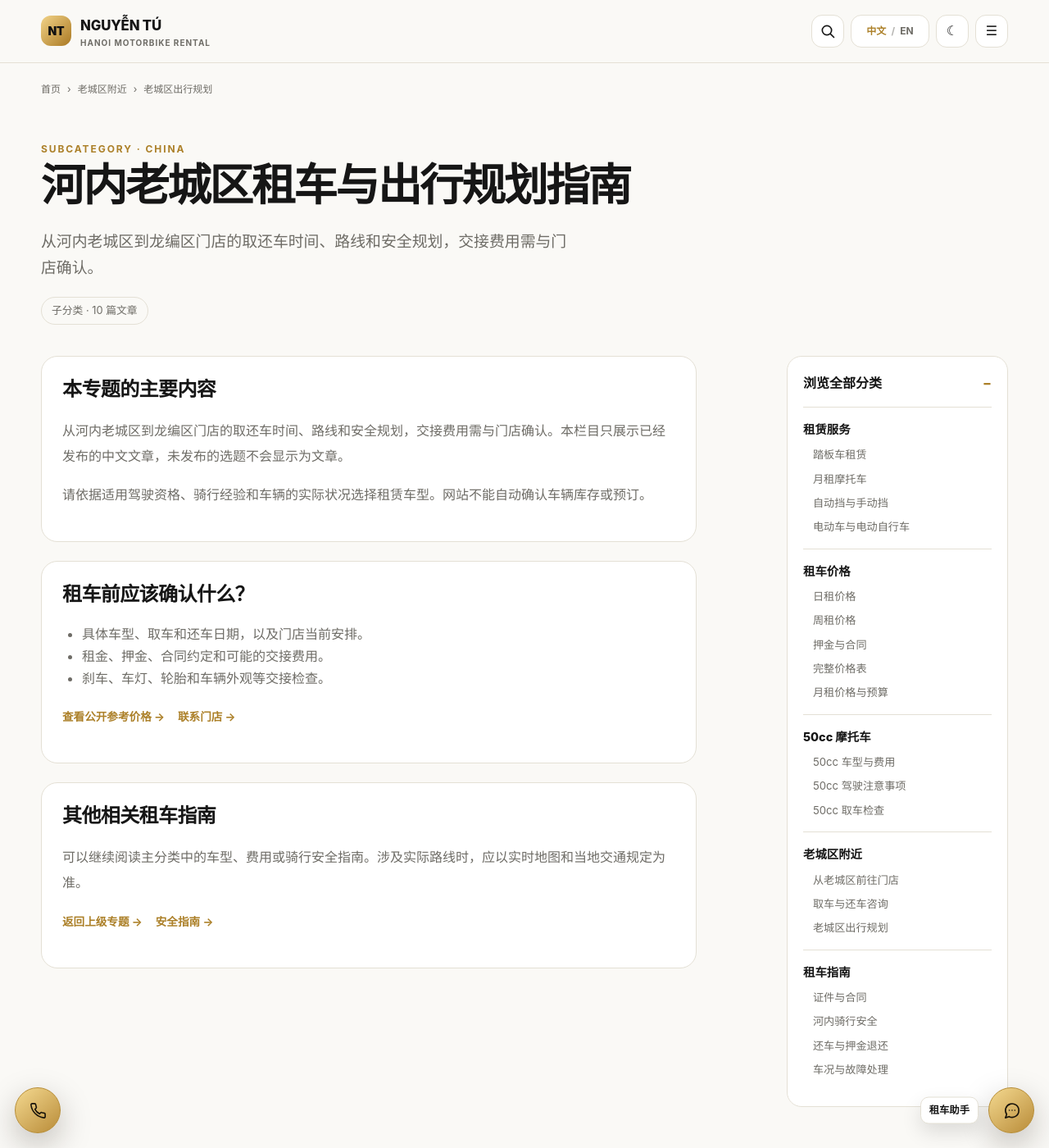
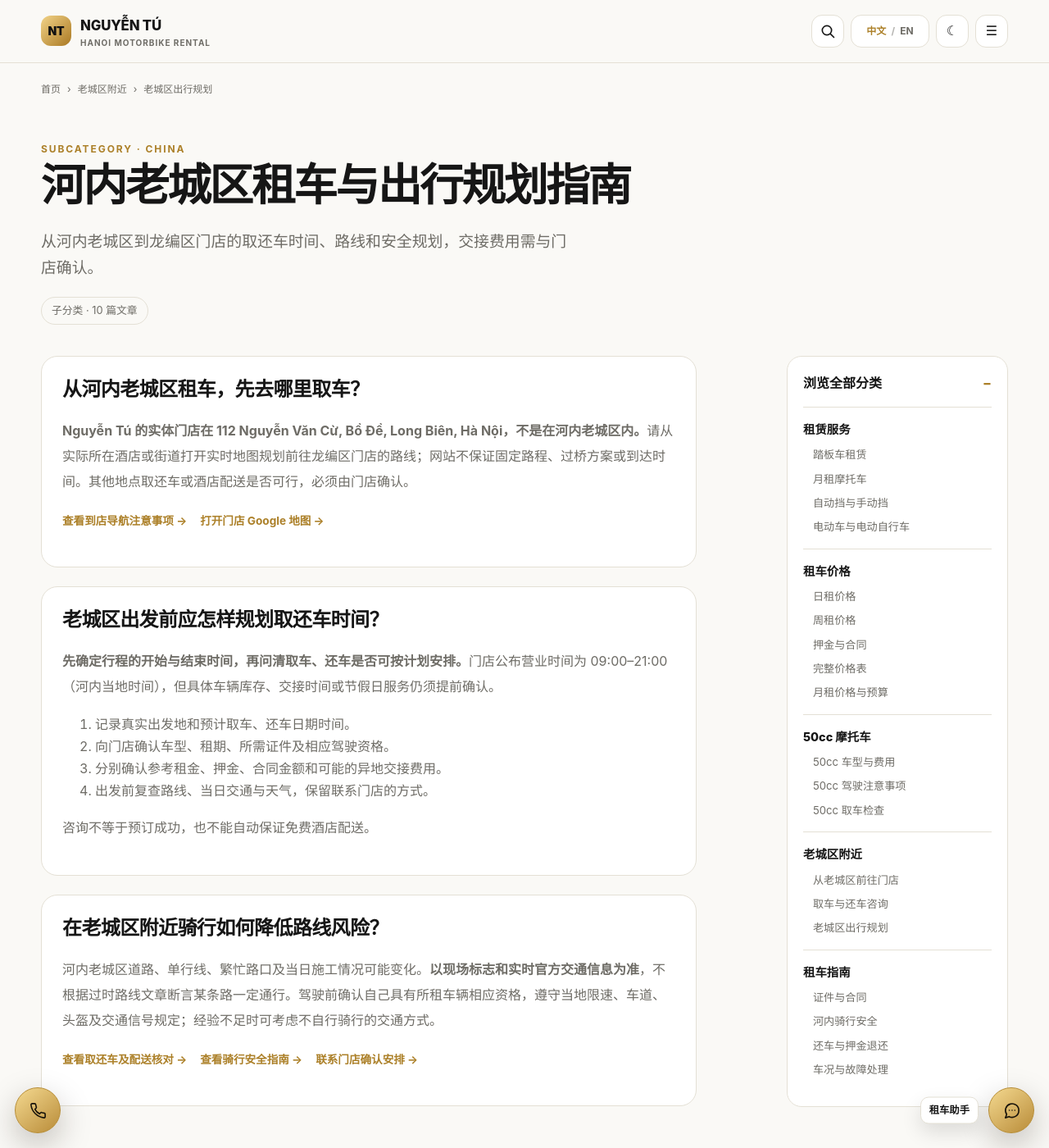
Before and after one commit to thuexemayhanoi/china, a Jekyll site: the page built from topics/old-quarter/planning/index.html, in a window 1280 px wide and 1400 px high. Shown: the whole window at 82% size. Built offline with Jekyll 4.4.1, drawn with Linux system fonts in a browser that asks for light colours.

Commit message:
seo(china): replace generic topic Q&A with evidence-based answers for topics/old-quarter/planning/index.html

```diff
--- a/topics/old-quarter/planning/index.html
+++ b/topics/old-quarter/planning/index.html
@@ -8,5 +8,5 @@ topic: "old-quarter"
 subtopic: "planning"
 ---
 <div class="page-head"><span class="eyebrow">SUBCATEGORY · CHINA</span><h1>河内老城区租车与出行规划指南</h1><p class="lead">从河内老城区到龙编区门店的取还车时间、路线和安全规划，交接费用需与门店确认。</p><span class="pill">{% assign matching_posts = site.posts | where: 'topic', page.topic | where: 'subtopic', page.subtopic %}子分类 · {{ matching_posts.size }} 篇文章</span></div>
-<div class="two-col"><div class="prose"><section class="inner-panel"><h2>本专题的主要内容</h2><p>从河内老城区到龙编区门店的取还车时间、路线和安全规划，交接费用需与门店确认。本栏目只展示已经发布的中文文章，未发布的选题不会显示为文章。</p><p>请依据适用驾驶资格、骑行经验和车辆的实际状况选择租赁车型。网站不能自动确认车辆库存或预订。</p></section><section class="inner-panel"><h2>租车前应该确认什么？</h2><ul><li>具体车型、取车和还车日期，以及门店当前安排。</li><li>租金、押金、合同约定和可能的交接费用。</li><li>刹车、车灯、轮胎和车辆外观等交接检查。</li></ul><p><a href="{{ site.data.site.domain }}/prices/" class="card-link">查看公开参考价格 →</a>　<a href="{{ site.data.site.domain }}/contact/" class="card-link">联系门店 →</a></p></section><section class="inner-panel"><h2>其他相关租车指南</h2><p>可以继续阅读主分类中的车型、费用或骑行安全指南。涉及实际路线时，应以实时地图和当地交通规定为准。</p><p><a href="{{ site.data.site.domain }}/topics/old-quarter/" class="card-link">返回上级专题 →</a>　<a href="{{ site.data.site.domain }}/topics/guides/" class="card-link">安全指南 →</a></p></section></div>{% include sidebar.html %}</div>
+<div class="two-col"><div class="prose"><section class="inner-panel"><h2>从河内老城区租车，先去哪里取车？</h2><p><strong>Nguyễn Tú 的实体门店在 {{ site.data.site.business.address_short }}，不是在河内老城区内。</strong>请从实际所在酒店或街道打开实时地图规划前往龙编区门店的路线；网站不保证固定路程、过桥方案或到达时间。其他地点取还车或酒店配送是否可行，必须由门店确认。</p><p><a class="card-link" href="{{ site.data.site.domain }}/topics/old-quarter/directions/">查看到店导航注意事项 →</a>　<a class="card-link" href="{{ site.data.site.business.maps }}" target="_blank" rel="noopener noreferrer">打开门店 Google 地图 →</a></p></section><section class="inner-panel"><h2>老城区出发前应怎样规划取还车时间？</h2><p><strong>先确定行程的开始与结束时间，再问清取车、还车是否可按计划安排。</strong>门店公布营业时间为 {{ site.data.site.business.hours }}（河内当地时间），但具体车辆库存、交接时间或节假日服务仍须提前确认。</p><ol><li>记录真实出发地和预计取车、还车日期时间。</li><li>向门店确认车型、租期、所需证件及相应驾驶资格。</li><li>分别确认参考租金、押金、合同金额和可能的异地交接费用。</li><li>出发前复查路线、当日交通与天气，保留联系门店的方式。</li></ol><p>咨询不等于预订成功，也不能自动保证免费酒店配送。</p></section><section class="inner-panel"><h2>在老城区附近骑行如何降低路线风险？</h2><p>河内老城区道路、单行线、繁忙路口及当日施工情况可能变化。<strong>以现场标志和实时官方交通信息为准</strong>，不根据过时路线文章断言某条路一定通行。驾驶前确认自己具有所租车辆相应资格，遵守当地限速、车道、头盔及交通信号规定；经验不足时可考虑不自行骑行的交通方式。</p><p><a class="card-link" href="{{ site.data.site.domain }}/topics/old-quarter/pickup/">查看取还车及配送核对 →</a>　<a class="card-link" href="{{ site.data.site.domain }}/topics/guides/safety/">查看骑行安全指南 →</a>　<a class="card-link" href="{{ site.data.site.domain }}/contact/">联系门店确认安排 →</a></p></section></div>{% include sidebar.html %}</div>
 {% include topic-posts.html %}
```
